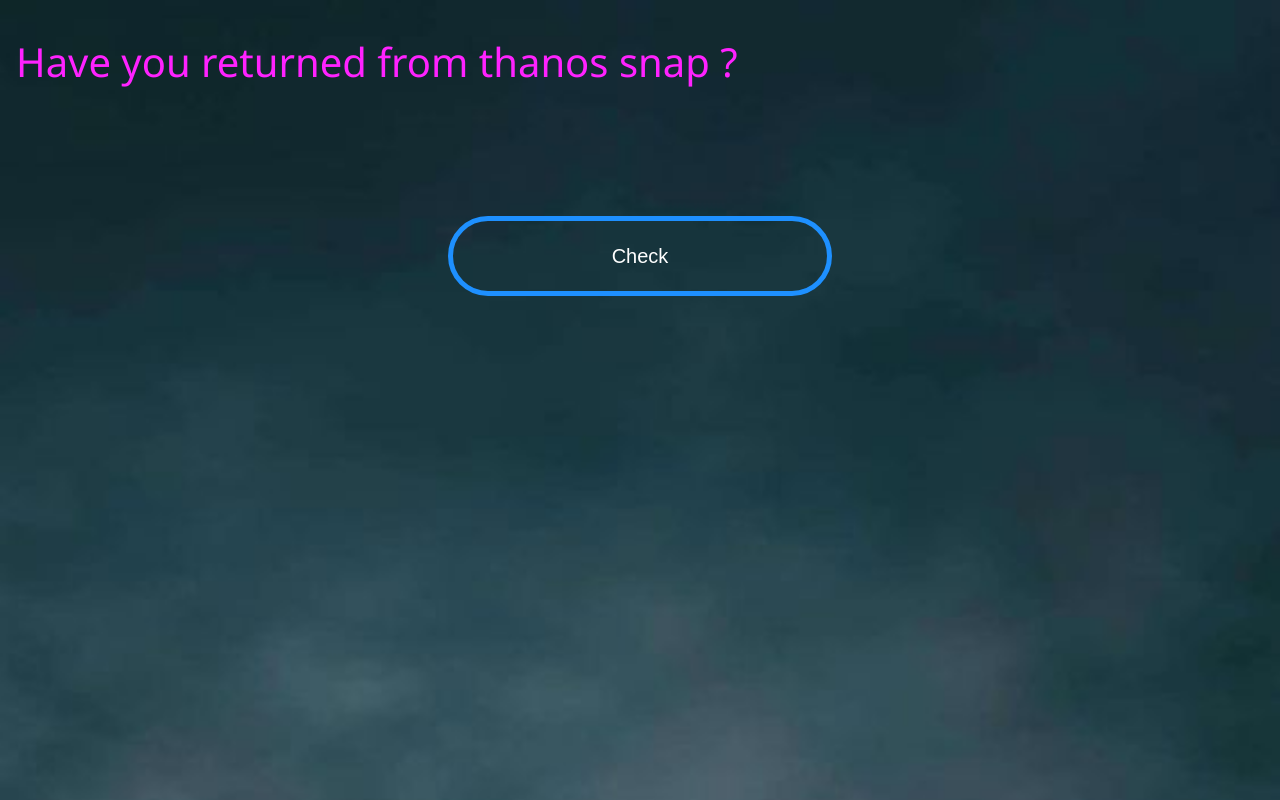
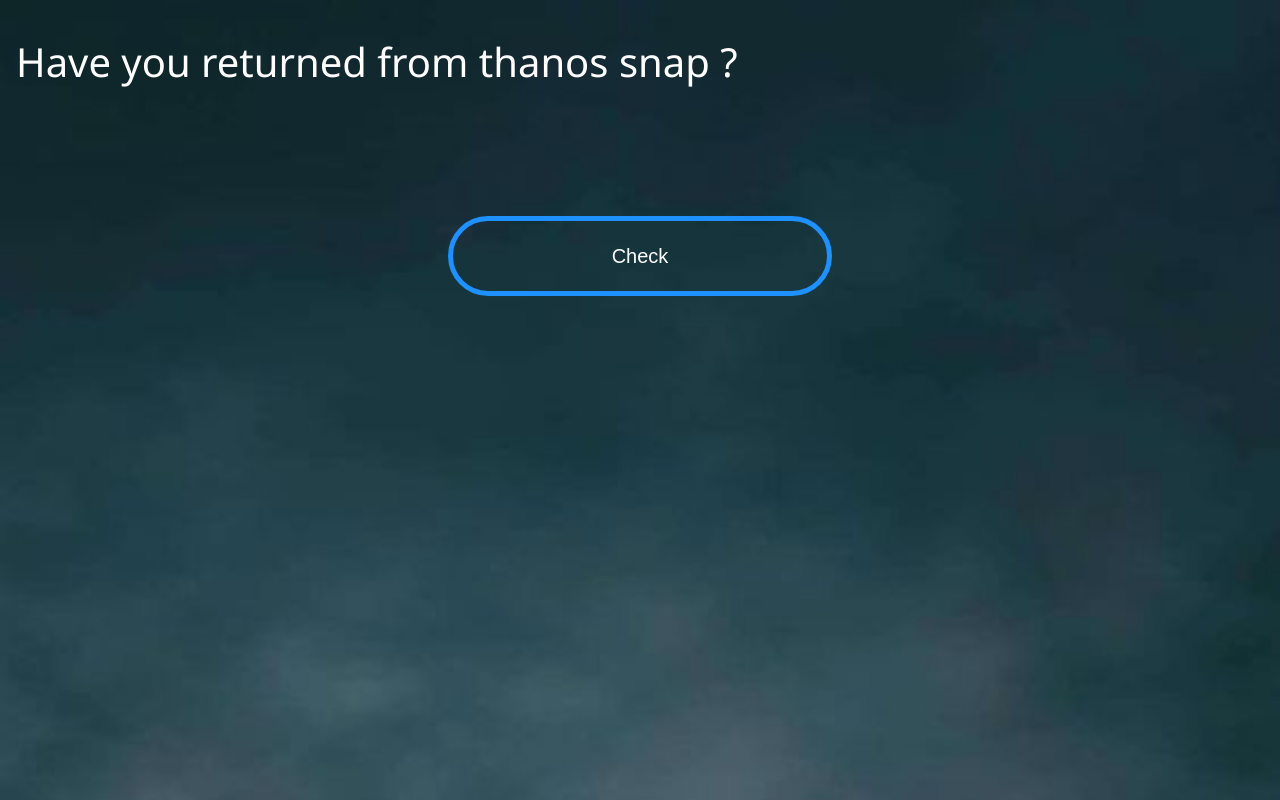
Before and after one commit to raj577/avend, a plain HTML site: page index.html in a window 1280 px wide. Shown: the top 800 px of the page. Drawn offline with Linux system fonts and the light colour scheme.

Commit message:
Update style.css

```diff
--- a/style.css
+++ b/style.css
@@ -22,7 +22,7 @@
 }
 /* Top left text */
 .top-left {
-  position: absolute;
+  position: fixed;
   font-family: "Segoe UI", Tahoma, Geneva, Verdana, sans-serif;
   top: 8px;
   left: 16px;
@@ -67,7 +67,7 @@
   z-index: -1;
 }
 
-.top-left {
+.centered {
   color: #f2f;
   -webkit-animation: flash linear 1s infinite;
   animation: flash linear 1s infinite;
@@ -95,7 +95,7 @@
   }
 }
 /* Pulse class and keyframe animation */
-.pulseit {
+. {
   -webkit-animation: pulse linear 5s infinite;
   animation: pulse linear 5s infinite;
 }
```
